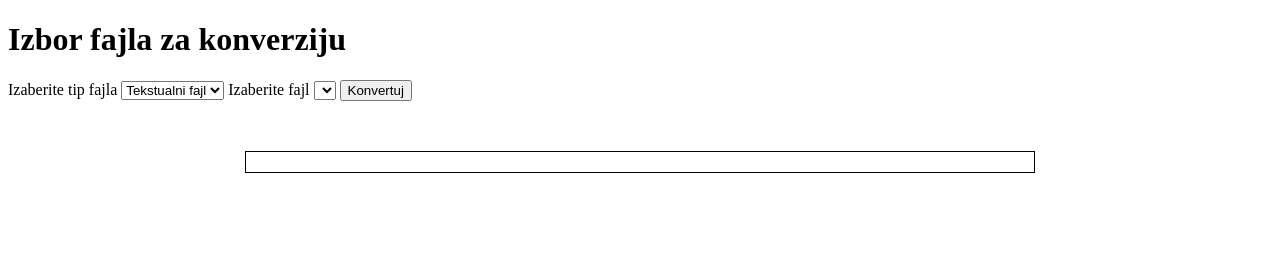
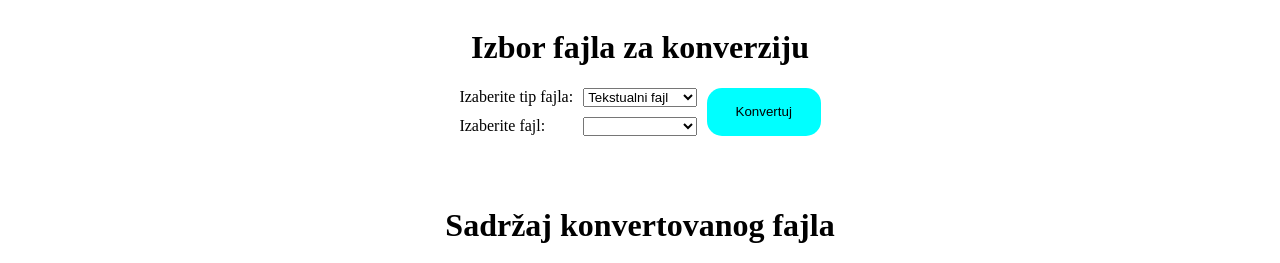
Before and after one commit to DockoVH/SysProgProjekat1, a plain HTML site: page Client/index.html in a window 1280 px wide. Shown: the top 263 px of the page. Drawn offline with Linux system fonts and the light colour scheme; no server answers.

Commit message:
Izmene u prikazu web strane.

```diff
--- a/Client/index.html
+++ b/Client/index.html
@@ -9,19 +9,20 @@
 <body>
     <div class="izbor-fajla">
         <h1>Izbor fajla za konverziju</h1>
-
-        <label>Izaberite tip fajla</label>
+        <div class="izbor-fajla-kontejner">
+            <label>Izaberite tip fajla:</label>
             <select id="tipFajla" onchange="promenaTipaFajla()">
                 <option value="txt">Tekstualni fajl</option>
                 <option value="bin">Binarni fajl</option>
             </select>
-
-        <label>Izaberite fajl</label>
+            <label>Izaberite fajl:</label>
             <select id="fajlovi"></select>
             <button id="konvertujDugme">Konvertuj</button>
         </div>
+    </div>
 
     <div class="prikaz-fajla">
+        <h1>Sadržaj konvertovanog fajla</h1>
         <div class="tekst"></div>
     </div>
     <script src="main.js"></script>
--- a/Client/main.js
+++ b/Client/main.js
@@ -28,6 +28,7 @@ const handleClick = async () => {
                                .then(res => res.text());
         const tekstPolje = document.querySelector('.tekst');
         tekstPolje.innerHTML = response;
+        tekstPolje.style.height = 'fit-content';
     } catch (err) {
         console.log('Greška prilikom konverzije fajla: ', err);
         return;
--- a/Client/style.css
+++ b/Client/style.css
@@ -1,7 +1,47 @@
+.izbor-fajla
+{
+    display: flex;
+    flex-direction: column;
+    align-items: center;
+}
+
+.izbor-fajla-kontejner
+{
+    display: grid;
+    grid-template-columns: 1fr 1fr 1fr;
+    grid-template-rows: auto auto;
+    grid-row-gap: 10px;
+    grid-column-gap: 10px;
+}
+
+.izbor-fajla-kontejner label
+{
+    grid-column: 1;
+}
+
+.izbor-fajla-kontejner select
+{
+    grid-column: 2;
+}
+
+.izbor-fajla-kontejner button
+{
+    grid-area: 1 / 3 / 3 / 4;
+    border: none;
+    border-radius: 15px;
+    background-color: cyan;
+}
+
+.izbor-fajla-kontejner button:hover
+{
+    background-color: rgb(7, 179, 179);
+}
+
 .prikaz-fajla
 {
     margin-top: 50px;
     display: flex;
+    flex-direction: column;
     justify-content: center;
     align-items: center;
 }
@@ -9,7 +49,7 @@
 .tekst
 {
     padding: 10px;
-    height: fit-content;
+    height: 30vh;
     width: 60vw;
     border: 1px solid black;
     text-align: center;
```
Lines whose indentation alone changed are shown as unchanged.
